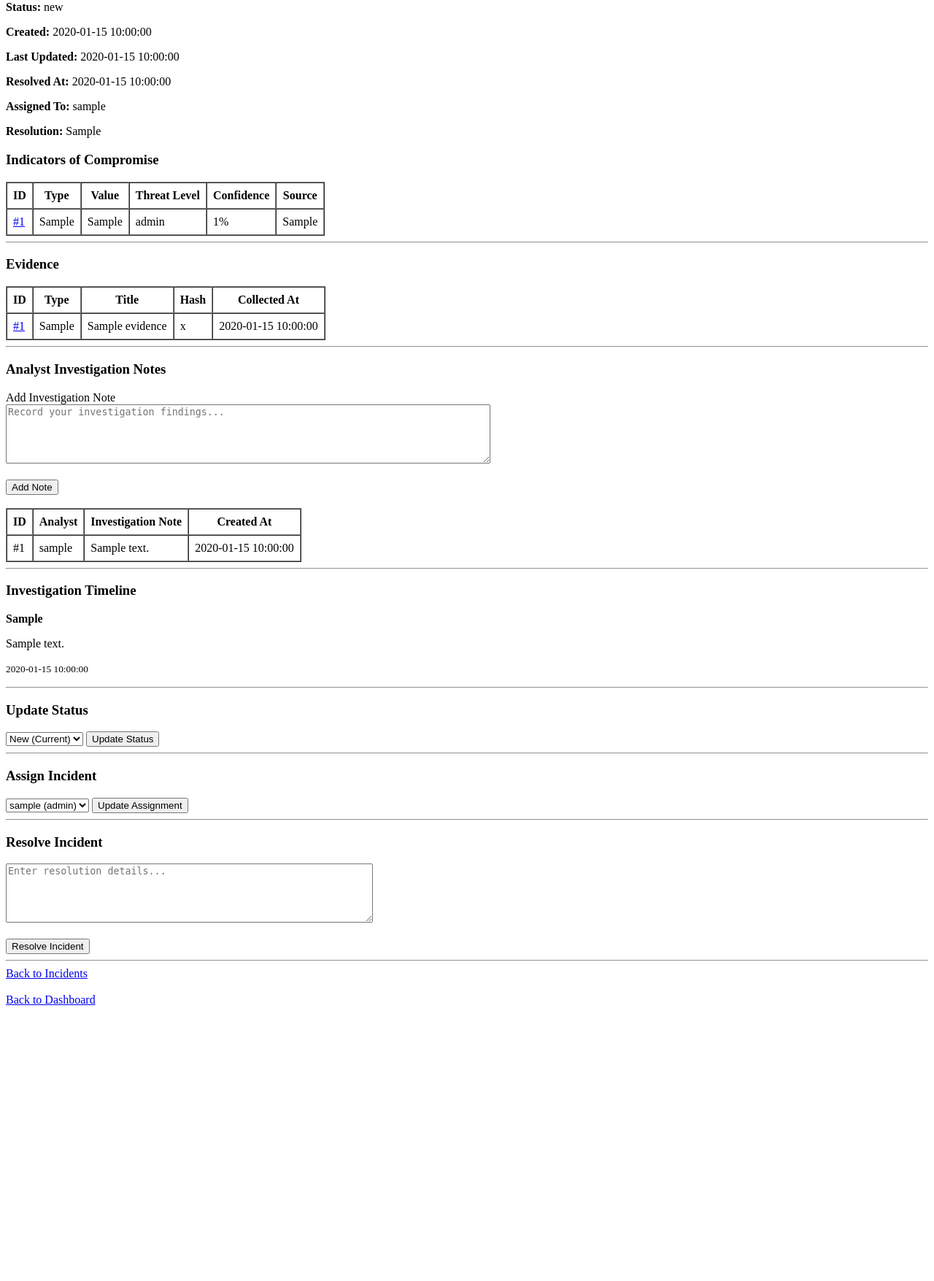
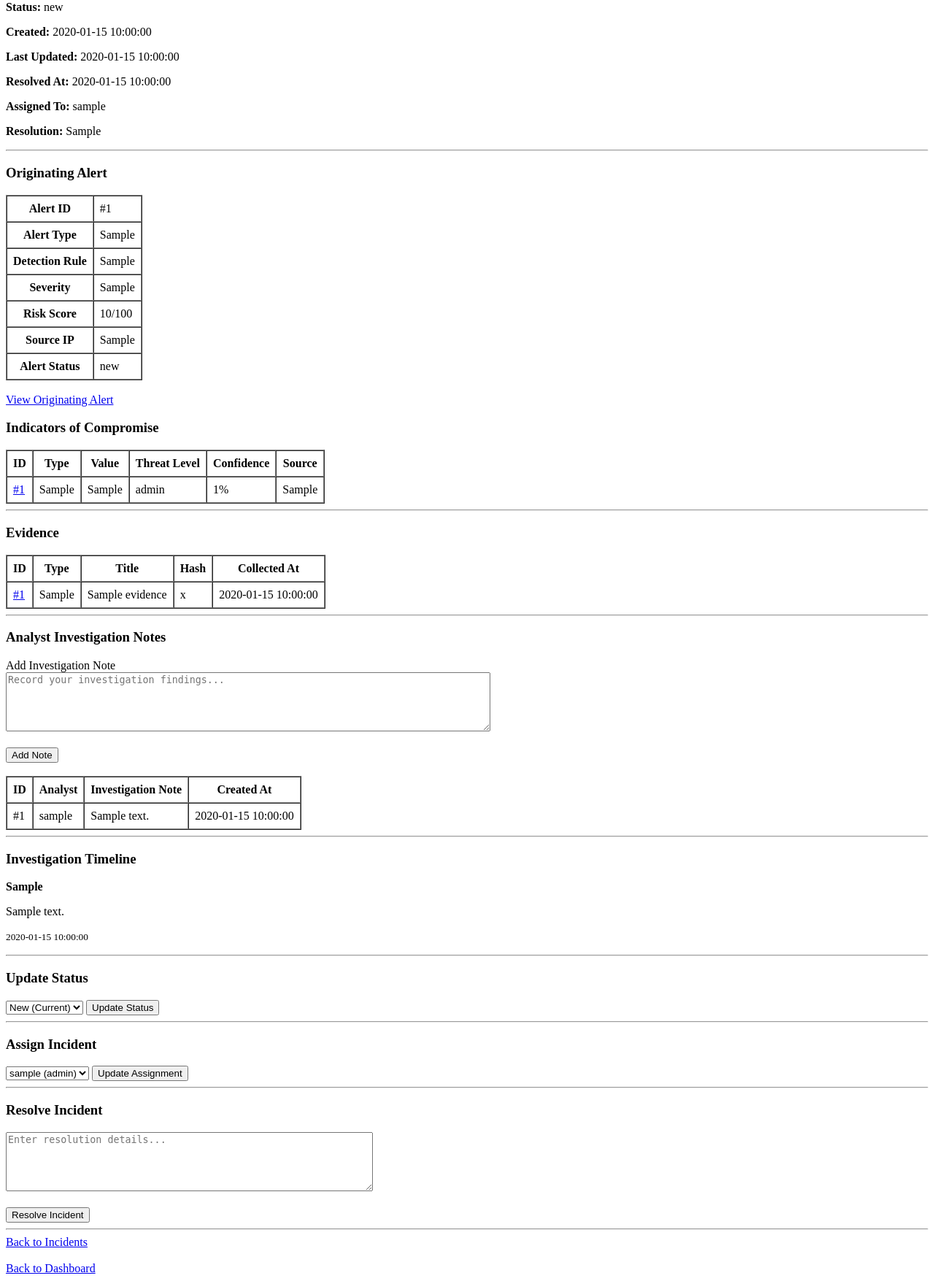
Before and after one commit to AK40476/CyberDefender-SOC-Suite, a Flask app: page /incidents/1 in a window 1280 px wide. Shown: the part 289-2044 px from the top of the page at 73% size. Before the commit the page ends 1666 px from the top, so only its background shows below. Run offline with Flask 3, Linux system fonts and the light colour scheme; a user stored in the database is signed in; tables that the repository leaves empty hold one stand-in row (values such as "Sample post").

Commit message:
feat: link incidents to originating alerts

```diff
--- a/app/routes/incidents.py
+++ b/app/routes/incidents.py
@@ -114,6 +114,8 @@ def detail(incident_id):
         incident_id
     )
 
+    originating_alert = incident.alert
+
     allowed_next_statuses = get_allowed_next_statuses(
             incident.status
     )
@@ -153,6 +155,7 @@ def detail(incident_id):
     return render_template(
         "incident_detail.html",
         incident=incident,
+        originating_alert=originating_alert,
         assigned_user=assigned_user,
         incident_users=users,
         timeline_entries=timeline_entries,
--- a/app/templates/incident_detail.html
+++ b/app/templates/incident_detail.html
@@ -69,6 +69,58 @@
     <strong>Resolution:</strong>
     {{ incident.resolution }}
 </p>
+{% endif %}
+
+{% if originating_alert %}
+<hr>
+
+<h3>Originating Alert</h3>
+
+<table border="1" cellpadding="8" cellspacing="0">
+    <tr>
+        <th>Alert ID</th>
+        <td>#{{ originating_alert.id }}</td>
+    </tr>
+
+    <tr>
+        <th>Alert Type</th>
+        <td>{{ originating_alert.alert_type }}</td>
+    </tr>
+
+    <tr>
+        <th>Detection Rule</th>
+        <td>{{ originating_alert.detection_rule }}</td>
+    </tr>
+
+    <tr>
+        <th>Severity</th>
+        <td>{{ originating_alert.severity }}</td>
+    </tr>
+
+    <tr>
+        <th>Risk Score</th>
+        <td>{{ originating_alert.risk_score }}/100</td>
+    </tr>
+
+    <tr>
+        <th>Source IP</th>
+        <td>{{ originating_alert.source_ip or "N/A" }}</td>
+    </tr>
+
+    <tr>
+        <th>Alert Status</th>
+        <td>{{ originating_alert.status }}</td>
+    </tr>
+</table>
+
+<br>
+
+<a href="{{ url_for(
+    'alerts.alert_detail',
+    alert_id=originating_alert.id
+) }}">
+    View Originating Alert
+</a>
 {% endif %}
 
 <h3>Indicators of Compromise</h3>
```
